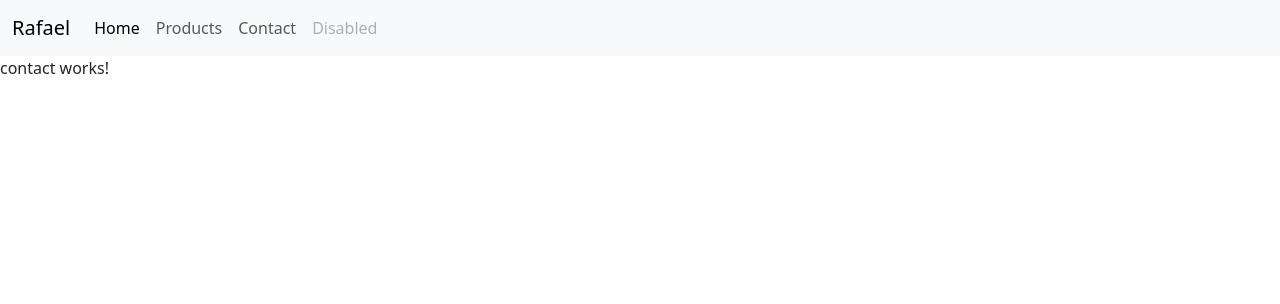
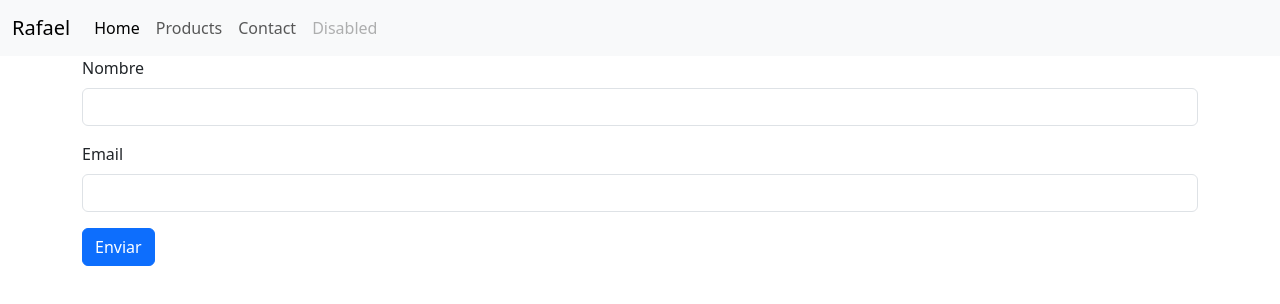
Before and after one commit to Rafael30586/AngularPractica, an Angular app in the folder CursoSergieCode/landing-page-angular/: page /contact in a window 1280 px wide. Shown: the top 304 px of the page. Built offline with nearby package versions, Linux system fonts and the light colour scheme.

Commit message:
formulario reactivo

```diff
--- a/CursoSergieCode/landing-page-angular/src/app/app.module.ts
+++ b/CursoSergieCode/landing-page-angular/src/app/app.module.ts
@@ -7,6 +7,7 @@ import { HomeComponent } from './home/home.component';
 import { ProductsComponent } from './products/products.component';
 import { ContactComponent } from './contact/contact.component';
 import { ProductDetailsComponent } from './product-details/product-details.component';
+import { FormsModule, ReactiveFormsModule } from '@angular/forms';
 
 @NgModule({
   declarations: [
@@ -18,7 +19,9 @@ import { ProductDetailsComponent } from './product-details/product-details.compo
   ],
   imports: [
     BrowserModule,
-    AppRoutingModule
+    AppRoutingModule,
+    FormsModule, // Para formularios de tipo plantilla
+    ReactiveFormsModule // Para formularios de tipo reactivo
   ],
   providers: [],
   bootstrap: [AppComponent]
--- a/CursoSergieCode/landing-page-angular/src/app/contact/contact.component.html
+++ b/CursoSergieCode/landing-page-angular/src/app/contact/contact.component.html
@@ -1 +1,13 @@
-<p>contact works!</p>
+<div class="container">
+    <form [formGroup]="formularioContacto" (ngSubmit)="enviar()">
+        <div class="mb-3">
+            <label for="name" class="form-label">Nombre</label>
+            <input type="text" class="form-control" id="name" formControlName="nombre">
+        </div>
+        <div class="mb-3">
+            <label for="email" class="form-label">Email</label>
+            <input type="email" class="form-control" id="email" formControlName="email">
+        </div>
+        <button type="submit" class="btn btn-primary">Enviar</button>
+    </form>
+</div>
--- a/CursoSergieCode/landing-page-angular/src/app/contact/contact.component.ts
+++ b/CursoSergieCode/landing-page-angular/src/app/contact/contact.component.ts
@@ -1,4 +1,5 @@
 import { Component } from '@angular/core';
+import { FormBuilder, FormGroup, Validators } from '@angular/forms';
 
 @Component({
   selector: 'app-contact',
@@ -7,4 +8,19 @@ import { Component } from '@angular/core';
 })
 export class ContactComponent {
 
+  formularioContacto: FormGroup
+
+  constructor(private form: FormBuilder){
+
+    this.formularioContacto = this.form.group({
+      nombre: ['', Validators.required],
+      email: ['', [Validators.email, Validators.required]]
+    })
+
+  }
+
+  enviar(){
+    console.log(this.formularioContacto)
+  }
+
 }
```
Also changed, not shown: 1 other file (tests, documents, lock files or other folders).
